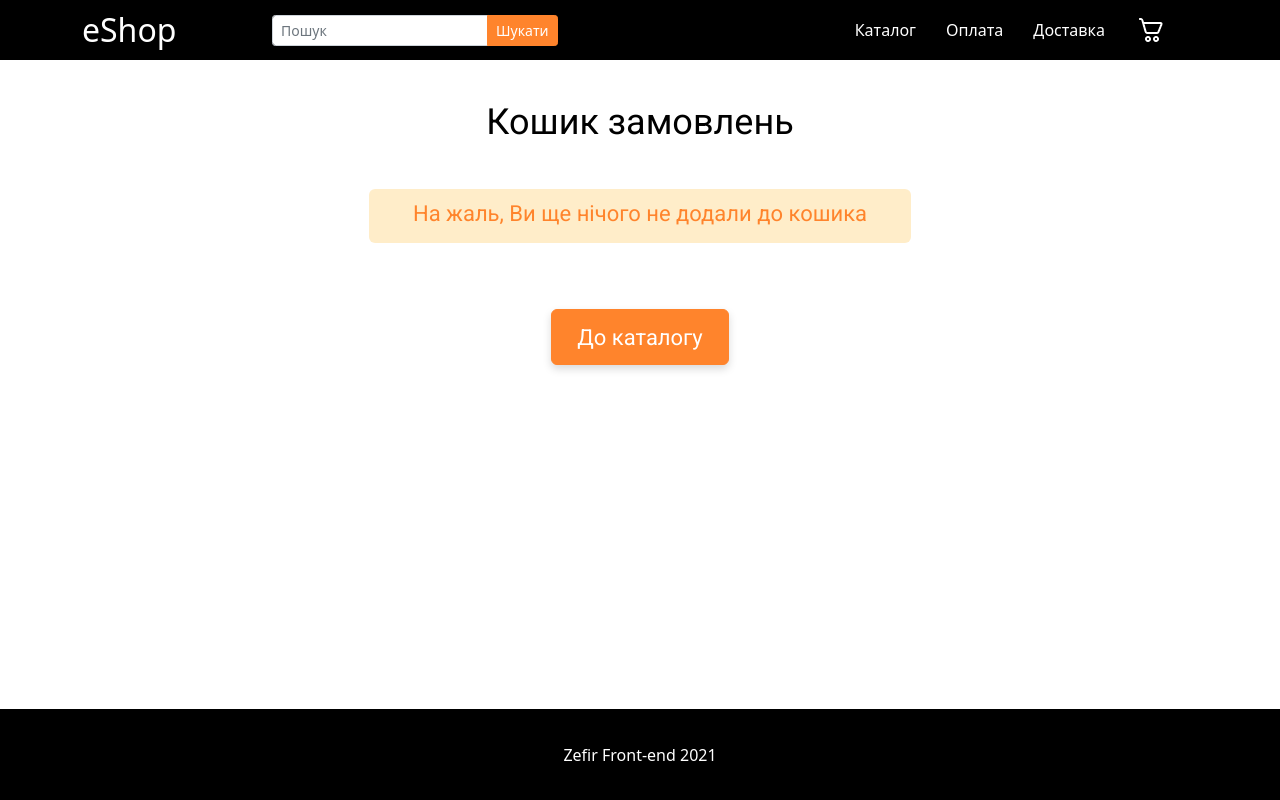
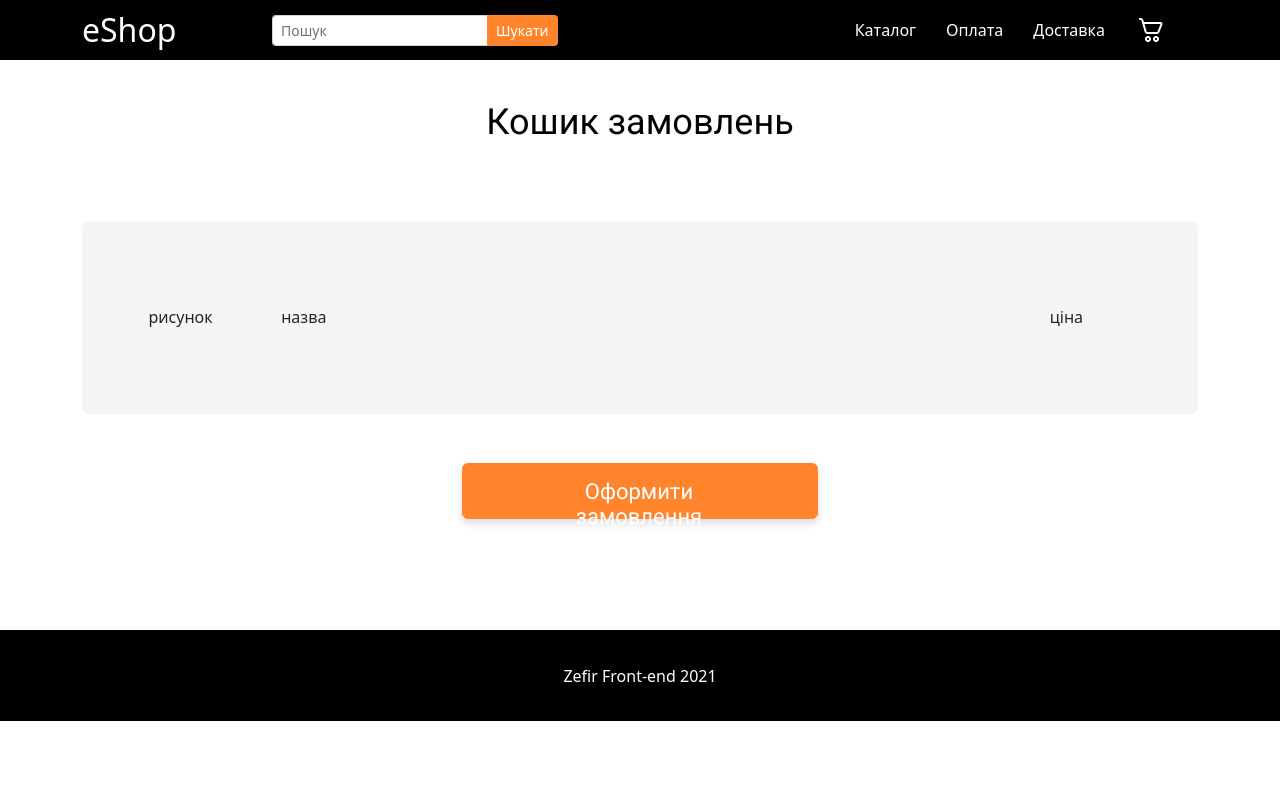
Before and after one commit to AndriiHryhorovych/e-shop, a Vue app: page /cart in a window 1280 px wide. Built offline with nearby package versions, Linux system fonts and the light colour scheme.

Commit message:
product finished

```diff
--- a/src/components/lists/product-list-item.vue
+++ b/src/components/lists/product-list-item.vue
@@ -43,7 +43,7 @@
 }
 
 .product-title {
-    text-decoration-line: none;
+    text-decoration-line: none !important;
     height: 42px;
   flex-grow: 0;
   margin: 37px 20px 25px;
@@ -57,7 +57,7 @@
   text-align: center;
   color: #000;
   a {
-      text-decoration: none;
+      text-decoration: none !important;
   }
 }
 .price {
--- a/src/views/Cart.vue
+++ b/src/views/Cart.vue
@@ -1,6 +1,6 @@
 <template>
 <div>
-    <div v-if="3>2"  class="cart-empty">
+    <div v-if="3<2"  class="cart-empty">
         <div class="container">
             <div class="row">
                 <div class="col-12 d-flex flex-column justify-content-center align-items-center">
@@ -18,7 +18,33 @@
         </div>
     </div>
     <div v-else class="cart-full">
-        повний кошик
+        <div class="container">
+            <div class="row">
+                <div class="col-12 title">
+                    <span>Кошик замовлень</span>
+                </div>
+            </div>
+            <div class="row product-in-cart">
+                <div class="col-2 d-flex justify-content-center align-items-center">
+                    рисунок
+                </div>
+                <div class="col-8 d-flex align-items-center">
+                    назва
+                </div>
+                <div class="col-2 d-flex justify-content-center align-items-center">
+                    ціна
+                </div>
+            </div>
+            <div class="row button-to-order d-flex justify-content-center align-items-center">
+                <div class="col-4">
+                </div>
+                <div class="col-4 d-flex justify-content-center align-items-center">
+                    <b-button href="#">Оформити замовлення</b-button>
+                </div>
+                <div class="col-4">
+                </div>
+            </div>
+        </div>
     </div>
 </div>
 </template>
@@ -91,8 +117,62 @@
 
 .button-to-catalog {
     text-align: center;
+}
+}
+.cart-full {
+    .title{
+        margin: 41px 0 39px;
+        font-family: Roboto;
+        font-size: 36px;
+        font-weight: 500;
+        font-stretch: normal;
+        font-style: normal;
+        line-height: normal;
+        letter-spacing: normal;
+        text-align: center;
+        color: #000;
+    }
+    .product-in-cart {
+        width: 100%;
+        height: 193px;
+        flex-grow: 0;
+        margin: 39px 0 31px;
+        padding: 14px 43px 15px 10px;
+        border-radius: 6px;
+        background-color: #f5f5f5;
+    }
+    .button-to-order {
+        text-align: center;
+
+        .btn {
+            width: 100%;
+            height: 56px;
+            flex-grow: 0;
+            margin: 18px 0 111px 0;
+            padding: 15px 77px 15px 75px;
+            border-radius: 6px;
+            box-shadow: 0 4px 8px 0 rgba(0, 0, 0, 0.15);
+            background-color: #ff842c !important;
+            border-color: #ff842c !important;
+            transition: 0.3s;
+            flex-grow: 0;
+            font-family: Roboto;
+            font-size: 22px;
+            font-weight: 500;
+            font-stretch: normal;
+            font-style: normal;
+            line-height: normal;
+            letter-spacing: normal;
+            text-align: center;
+            color: #fff;
+        }
+        .btn:hover {
+            background-color: gray !important;
+            border-color: gray !important;
+            transition: 0.3s;
+        }
+    }
 
 
 }
-}
 </style>
--- a/src/views/Product.vue
+++ b/src/views/Product.vue
@@ -11,7 +11,7 @@
                         <span>{{product.price}} USD</span>
                     </div>
                     <div id="button-to-cart">
-                        <b-button href="/cart">До кошика</b-button>
+                        <b-button @click="addToCart(product.id)"  href="/cart">До кошика</b-button>
                     </div>
 
                 </div>
@@ -63,23 +63,24 @@
             .then(json=> {
                 console.log(json);
                 this.product = json;
+                this.getProductByCategory();
             })
             },
 
             getProductByCategory () {
             // console.log(this.product.category)
-            fetch("https://fakestoreapi.com/products/category/" + 'jewelery')
+            fetch("https://fakestoreapi.com/products/category/" + this.product.category + "?limit=4")
             .then((res) => {
             return res.json();
             })
             .then(json => {
                 this.products = json;
+
             });
         }
         },
         mounted() {
             this.getProduct();
-            this.getProductByCategory();
         }
     }
 </script>
@@ -125,6 +126,12 @@
         box-shadow: 0 4px 8px 0 rgba(0, 0, 0, 0.15);
         background-color: #ff842c;
         border-color: #ff842c;
+        transition: 0.3s;
+    }
+    .btn:hover {
+        background-color: gray;
+        border-color: gray;
+        transition: 0.3s;
     }
 }
 .product_more-title {
```
Lines whose indentation alone changed are shown as unchanged.
